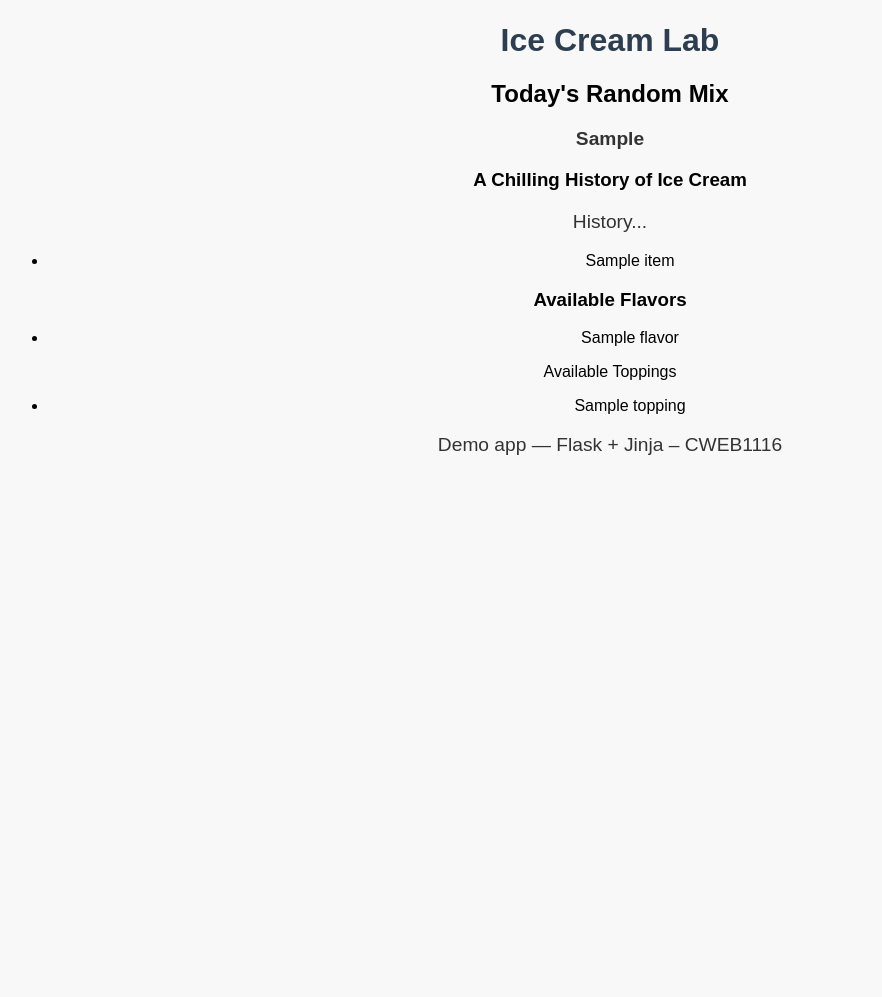
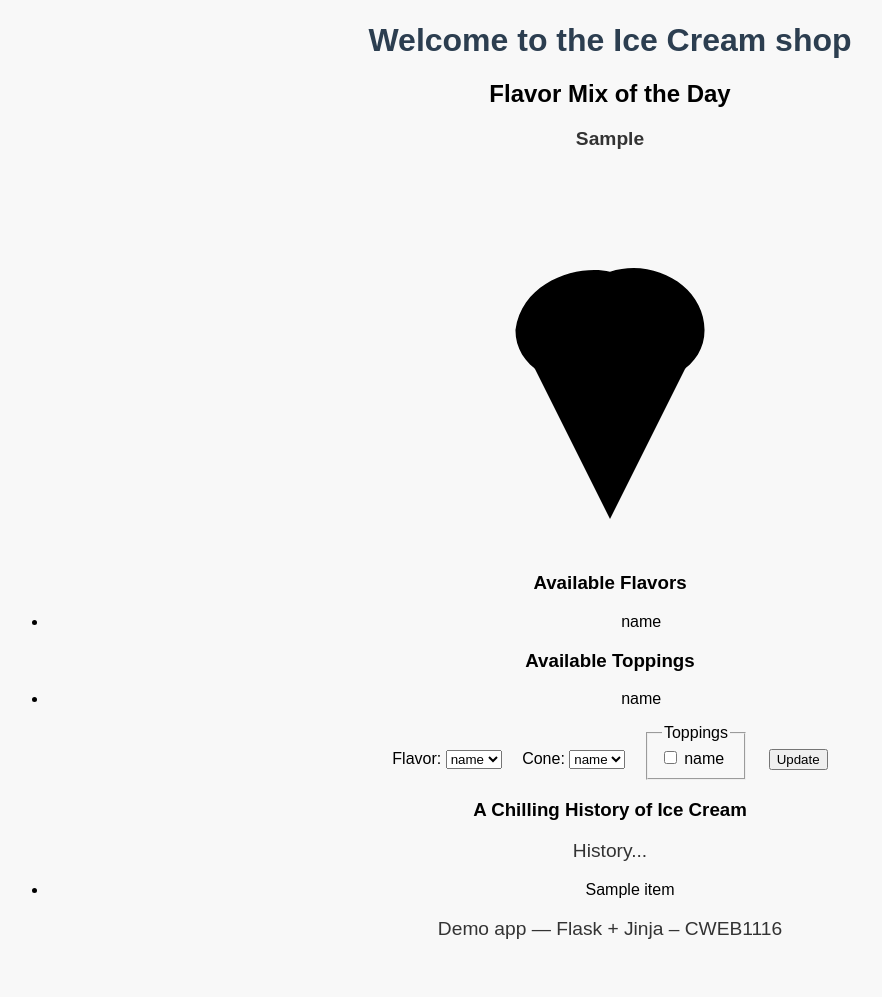
Before and after one commit to Microdust92/Seasons_App, a Flask app: template templates/subject.html in a window 1280 px wide. Shown: the part 96-1093 px from the top of the page, without its empty margins (30-912 px from the left). Before the commit the page ends 551 px from the top, so only its background shows below. Run offline with Flask 3, Linux system fonts and the light colour scheme; the template is opened without the code that fills it: most values are stand-ins (such as "Sample title", 1, 10 or a date in 2020).

Commit message:
subject and app updated

```diff
--- a/app.py
+++ b/app.py
@@ -1,4 +1,4 @@
-from flask import Flask, render_template
+from flask import Flask, render_template, request
 from datetime import datetime
 import random
 
@@ -17,18 +17,70 @@ def home():
 @app.route("/icecream")
 
 def icecream():
-    cone = ["waffle cone", "wafer cone"]
-    flavors = ["Vanilla", "Strawberry", "Chocolate", "Cookies Dough", "Mint"]
-    toppings = ["Sprinkles", "Cherry", "Chocolate syrup", "Strawberry syrup", "Caramel", "Chocolate Chip Cookies", "Whipped Cream"," "]
 
-    flavor_choice = random.choice(flavors)
-    topping_choice = random.choice(toppings)
-    topping_choice2 = random.choice(toppings)
-    topping_choice3 = random.choice(toppings)
-    cone_choice = random.choice(cone)
+    flavors = {
+        "Vanilla":         "#F7E9CF",
+        "Strawberry":      "#FF6B8A",
+        "Chocolate":       "#5C3D2E",
+        "Cookie Dough":   "#DCC7A1",
+        "Mint":            "#BFE8CF",
+        }
 
-    icecream_mix = f"{flavor_choice} Ice cream with {topping_choice} and {topping_choice2} and {topping_choice3} on a {cone_choice}"
-    return render_template("subject.html", icecream_mix=icecream_mix)
+    toppings = {
+        "Sprinkles":          "#FFBE0B"   ,
+        "Cherry":             "#D90429"   ,
+        "Chocolate syrup":    "#3E2723"  ,
+        "Strawberry syrup":   "#E63946"  ,
+        "Caramel":                 "#C77D36" ,
+        "Chocolate Chip Cookies":  "#7B5E3B" ,
+        "Whipped Cream":           "#FFFFFF" ,
+        "None":                    "transparent",
+        }
+
+
+    cones = {
+        "waffle cone":   "#C68642",
+        "wafer cone":    "#D6B484",
+        }
+
+
+    # flavor_choice = random.choice(flavors)
+    # topping_choice = random.choice(toppings)
+    # topping_choice2 = random.choice(toppings)
+    # topping_choice3 = random.choice(toppings)
+    # cone_choice = random.choice(cone)
+
+    select_flavor = request.args.get("flavor") or random.choice(list(flavors.keys()))
+    select_cone   = request.args.get("cone") or random.choice(list(cones.keys()))
+    select_toppings = request.args.getlist("toppings") or random.sample(list(toppings.keys()), k=min (3, len(toppings)))
+
+    view_toppings = [t for t in select_toppings if t != "None"]
+
+    colors = {
+        "scoop":   flavors.get(select_flavor, "#DDD"),
+        "cone":    cones.get(select_cone, "#B5651D"),
+        "toppings": [toppings.get(t, "transparent") for t in select_toppings],
+          }
+
+    if len(view_toppings) > 1:
+        topping_text = ", ".join(view_toppings[:-1]) + f" and {view_toppings[-1]}"
+    elif view_toppings:
+        topping_text = view_toppings[0]
+    else:
+        topping_text = "no toppings"
+
+
+    mix_text = f"{select_flavor} with {topping_text} on a {select_cone}"
+
+    timeline = [
+    "Ancient Persia: flavored snow desserts",
+    "17th c. Italy: sorbetto popularized",
+    "1843: hand-crank ice cream freezer patent",
+    "1904: waffle cone at World’s Fair (popularized)",
+    "1930s: soft-serve era begins",]
+
+
+    return render_template("subject.html", colors=colors, select_flavor=select_flavor, select_cone=select_cone,select_toppings=select_toppings, flavors=flavors, toppings=toppings, cones=cones, icecream_mix=mix_text, timeline=timeline )
 
 
 @app.route("/icecream/result")
--- a/templates/subject.html
+++ b/templates/subject.html
@@ -1,10 +1,86 @@
 {% extends "base.html" %}
 
 {% block content %}
-  <h1>Ice Cream Lab</h1>
+  <h1>Welcome to the Ice Cream shop</h1>
 
-  <h2>Today's Random Mix</h2>
+  <h2>Flavor Mix of the Day</h2>
   <p><strong>{{ icecream_mix }}</strong></p>
+
+  <svg viewBox="0 0 220 260" width="320" height="380" style="max-width:100%;">
+
+    <!--Cone-->
+    <path d="M110 240 L50 120 L170 120 Z" fill="{{ colors.cone }}" />
+
+    <!--Scoop-->
+    <path d="M45,110 C50,75 90,65 110,70 C140,60 175,80 175,110 C175,135 150,150 110,150 C70,150 45,135 45,110 Z" fill="{{ colors.scoop }}" />
+
+    <!--topping dots-->
+    {% for t in colors.toppings if t != 'transparent' %}
+      <circle cx="{{ 80 + loop.index*14 }}" cy="{{ 100 + (loop.index0%3)*14 }}" r="4" fill="{{ t }}"/>
+    {% endfor %}
+  </svg>
+
+
+  <h3> Available Flavors </h3>
+  <ul>
+    {% for f in flavors.keys() %}
+
+      <li>
+        <span style="display:inline-block;width:12px;height:12px;border-radius:50%;background:{{ flavors[f] }};margin-right:6px;"></span>
+        {{ f }}
+      </li>
+
+    {% endfor %}
+  </ul>
+
+
+  <h3>Available Toppings</h3>
+  <ul>
+    {% for t in toppings.keys() %}
+
+      <li>
+        <span style="display:inline-block;width:12px;height:12px;border-radius:50%;background:{{ toppings[t] }};margin-right:6px;"></span>
+        {{ t }}
+      </li>
+
+    {% endfor %}
+  </ul>
+
+  <!-- Controls to change selections (keeps you on /icecream) -->
+  <form method="get" action="{{ url_for('icecream') }}" style="margin-top:1rem;">
+    <label>Flavor:
+      <select name="flavor">
+        {% for name in flavors.keys() %}
+          <option value="{{ name }}" {% if name == select_flavor %}selected{% endif %}>{{ name }}</option>
+        {% endfor %}
+      </select>
+    </label>
+
+    <label style="margin-left:1rem;">Cone:
+      <select name="cone">
+        {% for name in cones.keys() %}
+          <option value="{{ name }}" {% if name == select_cone %}selected{% endif %}>{{ name }}</option>
+        {% endfor %}
+      </select>
+    </label>
+
+    <fieldset style="display:inline-block; margin-left:1rem;">
+      <legend>Toppings</legend>
+      {% for name in toppings.keys() %}
+        <label style="margin-right:.5rem;">
+          <input type="checkbox" name="topping" value="{{ name }}" {% if name in select_toppings %}checked{% endif %}>
+          {{ name }}
+        </label>
+      {% endfor %}
+    </fieldset>
+
+    <button type="submit" style="margin-left:1rem;">Update</button>
+  </form>
+
+
+
+
+
 
   <h3>A Chilling History of Ice Cream</h3>
 
@@ -18,25 +94,5 @@
       {% endfor %}
   </ul>
 
-  <h3> Available Flavors </h3>
-  <ul>
-    {% for f in flavors %}
-
-      <li>{{ f }}</li>
-
-    {% endfor %}
-  </ul>
-
-
-  <he3>Available Toppings</he3>
-
-  <ul>
-    {% for t in toppings %}
-
-      <li>{{ t }}</li>
-
-    {% endfor %}
-  </ul>
-
   <!-- your ice cream content -->
 {% endblock %}
```
